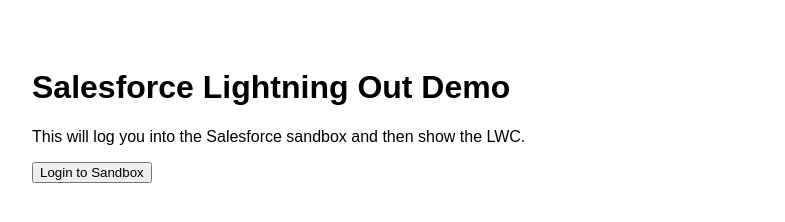
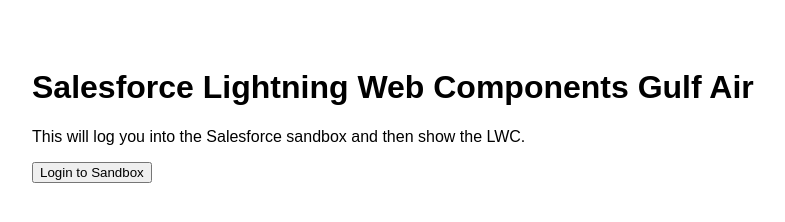
Before and after one commit to neeleshinnani1/LightningOutGulfAir, a plain HTML site: page views/index.html in a window 1280 px wide. Shown: the whole page, without its empty margins (16-801 px from the left). Drawn offline with nearby package versions, Linux system fonts and the light colour scheme.

Commit message:
Update index.html

```diff
--- a/views/index.html
+++ b/views/index.html
@@ -10,7 +10,7 @@
 
   </head>
   <body style="font-family: sans-serif; padding: 40px">
-    <h1>Salesforce Lightning Out Demo</h1>
+    <h1>Salesforce Lightning Web Components Gulf Air</h1>
     <p>This will log you into the Salesforce sandbox and then show the LWC.</p>
     <button id="sandBtn">Login to Sandbox</button>
 
```
